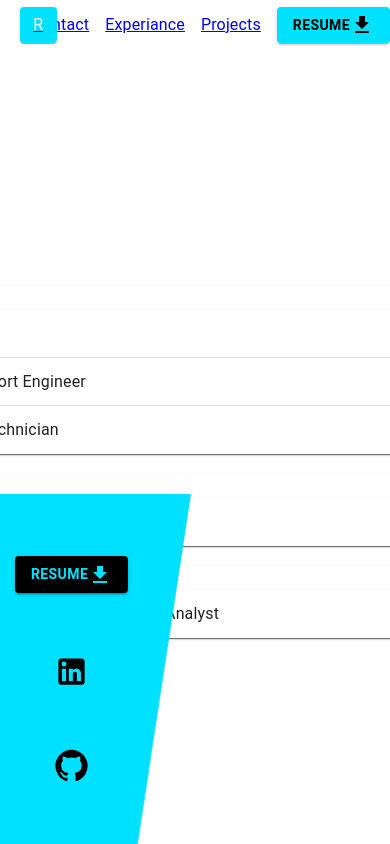
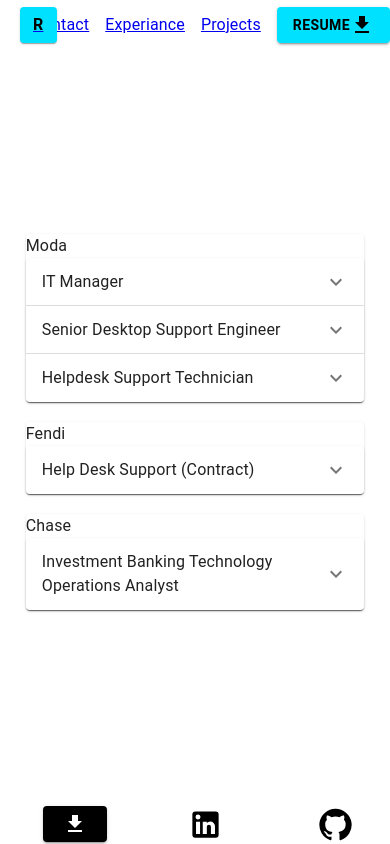
Before and after one commit to robwilliams-it/portfolio, a React (Create React App) app: page /experiance in a window 390 px wide. Built offline with nearby package versions, Linux system fonts and the light colour scheme.

Commit message:
implemented footer media query

```diff
--- a/src/App.css
+++ b/src/App.css
@@ -1,41 +1,7 @@
-.App {
+/* .App {
   text-align: center;
-}
-
-.App-logo {
-  height: 40vmin;
-  pointer-events: none;
-}
-
-@media (prefers-reduced-motion: no-preference) {
-  .App-logo {
-    animation: App-logo-spin infinite 20s linear;
-  }
-}
-/*
-.App-header {
-  background-color: #282c34;
-  min-height: 100px;
-  display: flex;
-  flex-direction: column;
-  align-items: flex-end;
-  justify-content: center;
-  font-size: calc(10px + 2vmin);
-  color: white;
-}
-
-.App-link {
-  color: #61dafb;
 } */
 
-@keyframes App-logo-spin {
-  from {
-    transform: rotate(0deg);
-  }
-  to {
-    transform: rotate(360deg);
-  }
-}
 
 main, header{
   /* background-color: ghostwhite; */
@@ -54,15 +20,29 @@
 }
 
 #job-experiance{
-  width: 800px;
-  justify-content: center;
+  width: 100%;
+  /* justify-content: center; */
 }
 
 a p:link, a p:visited{
   text-decoration: none;
 }
 
-/* #work_content{
-  width: 90%;
-  margin: auto;
-} */
+#footer {
+    position: absolute;
+    bottom: 0px;
+    height: 40px;
+    width: 100%;
+}
+
+@media screen and (min-width: 900px) {
+  #footer {
+    height: 200px;
+    width: 0px;
+  }
+
+
+  #job-experiance{
+    width: 800px;
+  }
+}
--- a/src/components/footer.js
+++ b/src/components/footer.js
@@ -18,19 +18,7 @@
     return (
         <Box
             id="footer"
-            sx={{
-                position: "absolute",
-                bottom: "0px",
-                height:"350px",
-            }}
         >
-            <img
-                src="sidebar.png"
-                style={{
-                    position:"absolute",
-                    height:"350px",
-                }}
-            />
             <Grid
                 container
                 direction="column"
--- a/src/components/header.js
+++ b/src/components/header.js
@@ -31,7 +31,12 @@
                             color:"white"
                         }}
                     >
-                        <Typography>
+                        <Typography
+                            sx={{
+                                fontWeight: "bold",
+                                color: "black",
+                            }}
+                        >
                             R
                         </Typography>
                     </Card>
--- a/src/components/resumeDownload.js
+++ b/src/components/resumeDownload.js
@@ -4,13 +4,21 @@
 const ResumeButton =(props) => {
     const {alt} = props || false;
 
-    const getColors=(indicator)=>{
+    const getColors = (indicator)=>{
         if (indicator === "bg" && alt) {
             return "black"
         } else if (indicator === "c" && !alt) {
             return "black"
+        } else if ( indicator === "c" && alt ){
+            return "white"
         } else {
             return "#00E0FF"
+        }
+    }
+
+    const getText = () => {
+        if (!alt) {
+            return "RESUME"
         }
     }
 
@@ -25,7 +33,7 @@
                 fontWeight: "bold"
             }}
         >
-            Resume
+            {getText()}
             <FileDownloadIcon />
         </Button>
     )
--- a/src/pages/contact.js
+++ b/src/pages/contact.js
@@ -1,5 +1,20 @@
+import { Grid, Typography } from '@mui/material';
+
 const Contact = () => {
-    return <div/>
+    return (
+        <Grid
+            container
+            justifyContent="center"
+            id="contactMe"
+            sx={{height:"100vh"}}
+        >
+            <Grid item>
+                <Typography>
+                    Hello
+                </Typography>
+            </Grid>
+        </Grid>
+    )
 }
 
 export default Contact;
--- a/src/pages/experiance.js
+++ b/src/pages/experiance.js
@@ -11,11 +11,11 @@
                 display: "grid",
                 justifyContent: "center",
                 alignItems: "center",
-                width: "100%"
+                // width: "100%"
             }}
         >
             <div id="job-experiance"
-                style={{paddingBottom: "20px"}}
+                style={{paddingBottom: "100px"}}
             >
                 <JobDetails job={Moda} company={"Moda"}/>
                 <br/>
```
